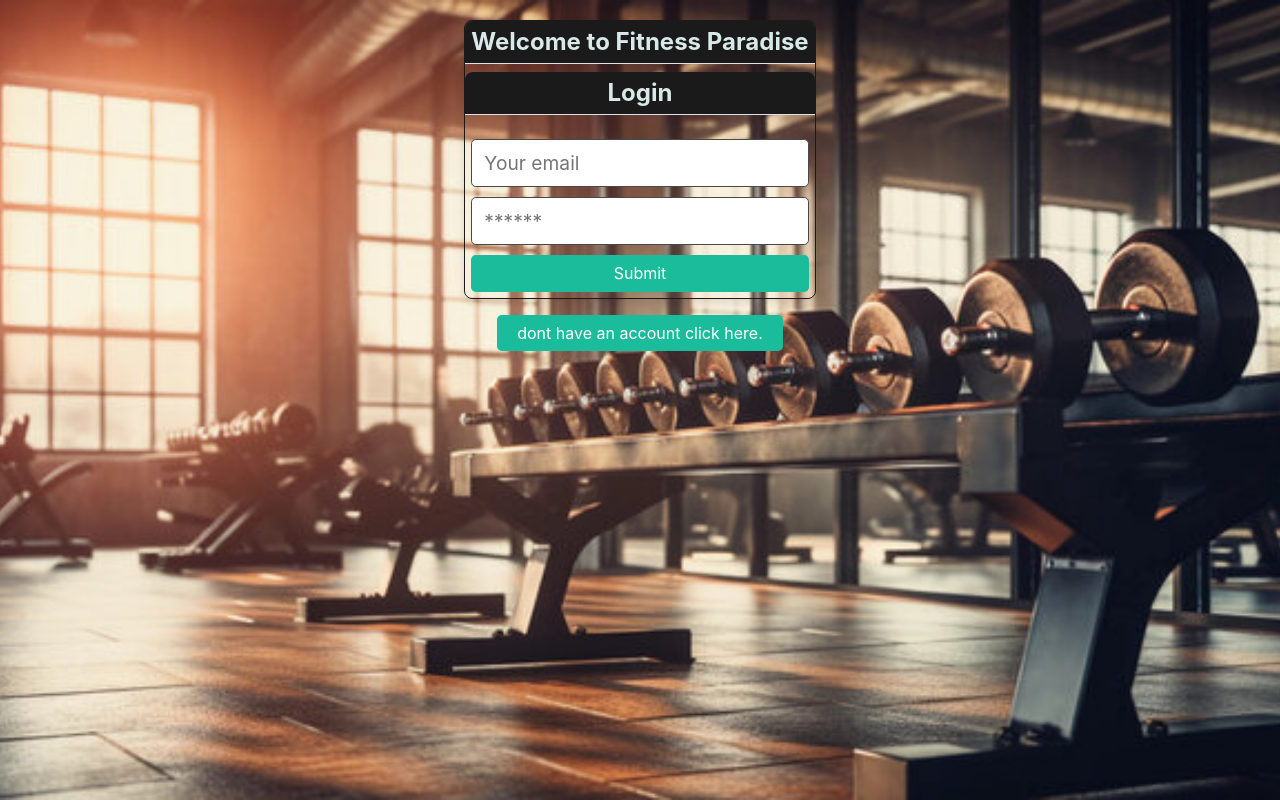
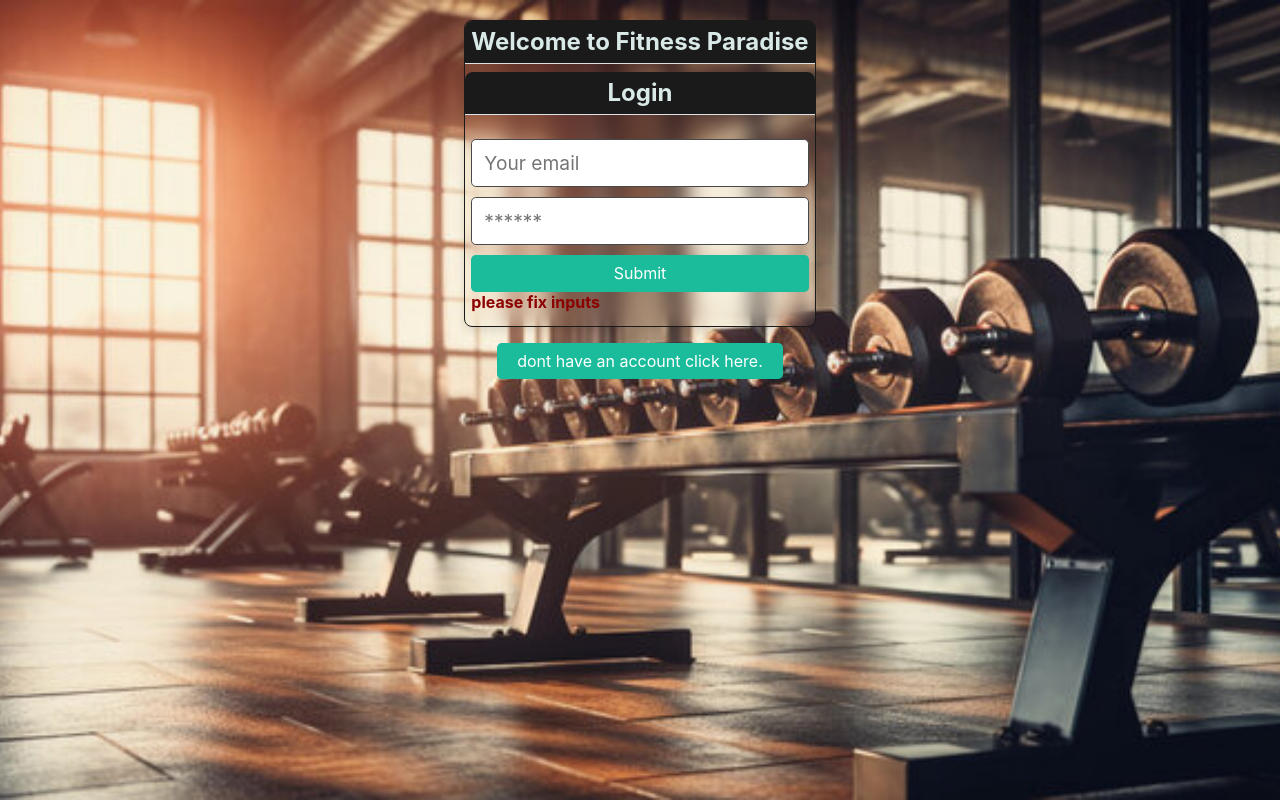
Before and after one commit to ryansarath1/Fitness-Blog-101, a React (Vite) app in the folder client/: page / in a window 1280 px wide. Both pictures are taken after typing "name@example.com", "Sample123" into the empty fields and a click on the button "Submit". Built offline with nearby package versions, Linux system fonts and the light colour scheme; no server answers.

Commit message:
fixed error btn

```diff
--- a/client/src/main.jsx
+++ b/client/src/main.jsx
@@ -2,7 +2,6 @@ import ReactDOM from "react-dom/client";
 import { createBrowserRouter, RouterProvider } from "react-router-dom";
 import Login from "./pages/Login.jsx";
 import App from "./App.jsx";
-import Home from "./pages/Home";
 import NotFound from "./pages/NotFound";
 import SignUp from "./pages/Signup.jsx";
 
@@ -18,7 +17,7 @@ const router = createBrowserRouter([
     children: [
       {
         index: true,
-        element: Auth.loggedIn() ? <Home /> : <Login />,
+        element: Auth.loggedIn() ? <Profile /> : <Login />,
       },
       {
         path: "/login",
--- a/client/src/pages/Login.jsx
+++ b/client/src/pages/Login.jsx
@@ -1,13 +1,13 @@
-import { useState } from 'react';
-import { Link } from 'react-router-dom';
-import { useMutation } from '@apollo/client';
-import { LOGIN_USER } from '../utils/mutations';
+import { useState } from "react";
+import { Link } from "react-router-dom";
+import { useMutation } from "@apollo/client";
+import { LOGIN_USER } from "../utils/mutations";
 
-import Auth from '../utils/auth';
+import Auth from "../utils/auth";
 
 const Login = () => {
-  const [formState, setFormState] = useState({ email: '', password: '' });
-  const [login] = useMutation(LOGIN_USER);
+  const [formState, setFormState] = useState({ email: "", password: "" });
+  const [login, { error }] = useMutation(LOGIN_USER);
 
   // update state based on form input changes
   const handleChange = (event) => {
@@ -28,7 +28,6 @@ const Login = () => {
         variables: { ...formState },
       });
 
-
       Auth.login(data.login.token);
     } catch (e) {
       console.error(e);
@@ -36,19 +35,20 @@ const Login = () => {
 
     // clear form values
     setFormState({
-      email: '',
-      password: '',
+      email: "",
+      password: "",
     });
   };
 
   return (
-
     <div className="col-12 col-lg-10 d-flex flex-column align-center mb-4">
-        <div className="card">
-          <h1 className="card-header bg-dark text-light p-2">Welcome to Fitness Paradise</h1>
+      <div className="card" style={{backdropFilter: "blur(10px) "}}>
+        <h1 className="card-header bg-dark text-light p-2">
+          Welcome to Fitness Paradise
+        </h1>
         <h4 className="card-header bg-dark text-light p-2">Login</h4>
         <div className="card-body">
-              <form onSubmit={handleFormSubmit}>
+          <form onSubmit={handleFormSubmit} >
             <div className="form-group">
               <input
                 className="form-input"
@@ -69,18 +69,22 @@ const Login = () => {
                 onChange={handleChange}
               />
             </div>
-                <button  className="btn btn-block btn-info" style={{ cursor: 'pointer' }}  type='submit'>
+            <button
+              className="btn btn-block btn-info"
+              style={{ cursor: "pointer" }}
+              type="submit"
+            >
               Submit
             </button>
           </form>
+          {error ? (<h6 style={{color: 'darkred'}}>please fix inputs</h6>): ''}
           {/* )} */}
-
-
         </div>
       </div>
-          <Link to="/signup" className="btn btn-info">dont have an account click here.</Link>
+      <Link to="/signup" className="btn btn-info">
+        dont have an account click here.
+      </Link>
     </div>
-
   );
 };
 
```
Lines whose indentation alone changed are shown as unchanged.
